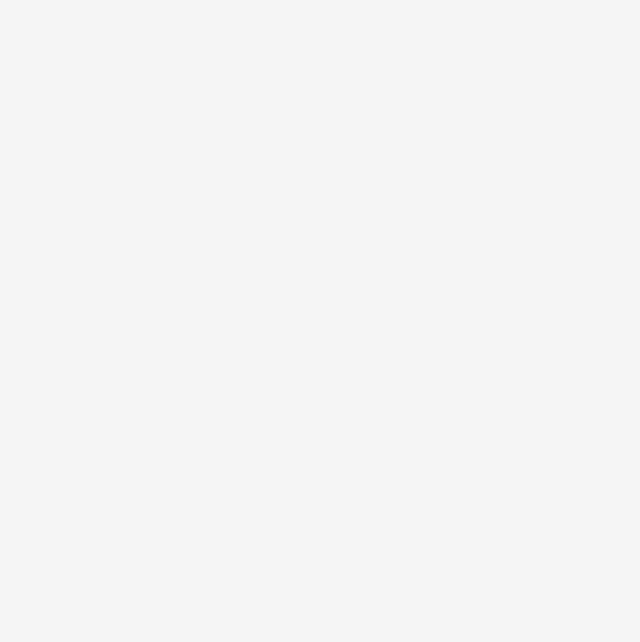
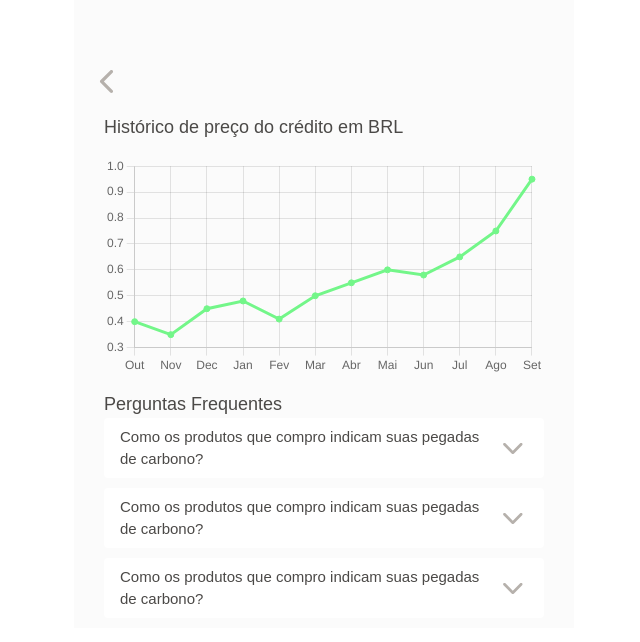
Before and after one commit to rafaelfrisch/hackathon-open-finance-front, a React (Create React App) app: page /chart in a window 1280 px wide. Before the commit this address had no page. Shown: the top 642 px of the page, without its empty margins (316-956 px from the left). Built offline with nearby package versions, Linux system fonts and the light colour scheme.

Commit message:
Chart page

```diff
--- /dev/null
+++ b/src/pages/Chart/index.js
@@ -0,0 +1,117 @@
+import { IoIosArrowBack } from "react-icons/io";
+import "./styles.css";
+import {
+    Chart as ChartJS,
+    CategoryScale,
+    LinearScale,
+    PointElement,
+    LineElement,
+    Title,
+    Tooltip,
+    Legend,
+} from 'chart.js';
+import { Line } from 'react-chartjs-2';
+import { IoIosArrowDown } from "react-icons/io";
+import { useState } from "react";
+import { useNavigate } from "react-router-dom";
+
+
+export default function ChartPage(){
+    ChartJS.register(
+        CategoryScale,
+        LinearScale,
+        PointElement,
+        LineElement,
+        Title,
+        Tooltip,
+        Legend
+    );
+    const history = useNavigate();
+
+    const [showQ1, setShowQ1] = useState(false);
+    const [showQ2, setShowQ2] = useState(false);
+    const [showQ3, setShowQ3] = useState(false);
+    const optionsChart = {
+        plugins: {
+          legend: {
+            display: false
+          },
+          title: {
+            display: false
+          },
+          gridline: {
+            display: false
+          }
+        },
+    };
+    const labels = ['Out', 'Nov','Dec', 'Jan', 'Fev', 'Mar', 'Abr', 'Mai', 'Jun', 'Jul', 'Ago', 'Set']
+    const dataChart = {
+        labels,
+        datasets: [
+          {
+            label: 'Token',
+            data: [0.4,0.35,0.45,0.48,0.41,0.50, 0.55,0.60, 0.58, 0.65,0.75,0.95],
+            borderColor: '#73F689',
+            backgroundColor: '#73F689',
+          },
+        ],
+    };
+
+
+
+    function toggleShowQ(question, setQuestion){
+        setQuestion(!question);
+    }
+
+    return(
+        <div className="chartpage-container">
+            <div className="arrow-container" onClick={() => history(-1)}>
+                <IoIosArrowBack className="logo-arrow"/>
+            </div>
+            <h1>
+                Histórico de preço do crédito em BRL
+            </h1>
+            <Line  className="chart" options={optionsChart} data={dataChart}/>
+            <h1>Perguntas Frequentes</h1>
+            <div className="question-container">
+                <p>Como os produtos que compro indicam suas pegadas de carbono?</p>
+                <IoIosArrowDown  onClick={() => toggleShowQ(showQ1, setShowQ1)} class="arrow-down"/>
+            </div>
+            {showQ1 &&
+            <div className="ans-container">
+                <p>Lorem Ipsum is simply dummy text of the printing and typesetting industry.
+                    Lorem Ipsum has been the industry's standard dummy text ever since the 1500s,
+                    when an unknown printer took a galley of type and scrambled it to make a type specimen book.
+                    It has survived not only five centuries, but also the leap into electronic typesetting,
+                </p>
+            </div>}
+
+            <div className="question-container">
+                <p>Como os produtos que compro indicam suas pegadas de carbono?</p>
+                <IoIosArrowDown  onClick={() => toggleShowQ(showQ2, setShowQ2)} class="arrow-down"/>
+            </div>
+            {showQ2 &&
+            <div className="ans-container">
+                <p>Lorem Ipsum is simply dummy text of the printing and typesetting industry.
+                    Lorem Ipsum has been the industry's standard dummy text ever since the 1500s,
+                    when an unknown printer took a galley of type and scrambled it to make a type specimen book.
+                    It has survived not only five centuries, but also the leap into electronic typesetting,
+                </p>
+            </div>}
+
+            <div className="question-container">
+                <p>Como os produtos que compro indicam suas pegadas de carbono?</p>
+                <IoIosArrowDown  onClick={() => toggleShowQ(showQ3, setShowQ3)} class="arrow-down"/>
+            </div>
+            {showQ3 &&
+            <div className="ans-container">
+                <p>Lorem Ipsum is simply dummy text of the printing and typesetting industry.
+                    Lorem Ipsum has been the industry's standard dummy text ever since the 1500s,
+                    when an unknown printer took a galley of type and scrambled it to make a type specimen book.
+                    It has survived not only five centuries, but also the leap into electronic typesetting,
+                </p>
+            </div>}
+
+        </div>
+    );
+}
--- /dev/null
+++ b/src/pages/Chart/styles.css
@@ -0,0 +1,82 @@
+body{
+    background: #FFFFFF;
+    color: #4B4947;
+
+}
+
+.chartpage-container{
+    position: absolute;
+    margin-left: auto;
+    margin-right: auto;
+    left: 0;
+    right: 0;
+    padding-top: 5%;
+    background: #FBFBFB;
+    width: 100%;
+    max-width: 500px;
+    justify-content: center;
+    align-items: center;
+    padding-left: 30px;
+    padding-right: 30px;
+}
+
+.chartpage-container .arrow-container{
+    justify-content: left;
+    width: 100%;
+    margin-left: -15px;
+    transition: filter 0.3s;
+    margin-bottom: 15px;
+}
+
+.chartpage-container .arrow-container:hover{
+    filter: brightness(75%);
+    cursor: pointer;
+}
+
+.chartpage-container .logo-arrow{
+    font-size: 35px;
+    color: #B6B1AC
+}
+
+.chartpage-container .question-container{
+    background: #FFFFFF;
+    display: flex;
+    flex-direction: row;
+    width: 100%;
+    padding-left: 16px;
+    padding-right: 16px;
+    align-items: center;
+    justify-content: space-between;
+    margin-bottom: 10px;
+    border-radius: 4px;
+    height: 60px;
+}
+
+.chartpage-container .question-container  .arrow-down{
+    font-size: 35px;
+    color: #B6B1AC
+}
+
+.chartpage-container .ans-container{
+    width: 100%;
+    padding-left: 16px;
+    padding-right: 16px;
+    align-items: center;
+    justify-content: space-between;
+    margin-bottom: 10px;
+}
+
+.chartpage-container h1{
+    font-size: 18px;
+    font-family: 'Montserrat', sans-serif;
+}
+.chartpage-container p{
+    font-size: 15px;
+    font-family: 'Montserrat', sans-serif;
+}
+
+.chart{
+    width: 100%;
+    margin-top: 15px;
+    margin-bottom: 15px;
+}
--- a/src/routes.js
+++ b/src/routes.js
@@ -6,6 +6,7 @@ import Register from './pages/Register';
 import LoginPage from './pages/Login/index'
 import ClientPage from './pages/ClientPage/index'
 import EnviarCreditos from './pages/EnviarCreditos/index'
+import ChartPage from './pages/Chart';
 
 const RoutesPages = () => (
     <BrowserRouter>
@@ -15,6 +16,7 @@ const RoutesPages = () => (
             <Route exact path="login" element={<LoginPage />} />
             <Route exact path="client" element={<ClientPage />} />
             <Route exact path="enviarCreditos" element={<EnviarCreditos />} />
+            <Route exact path ="chart" element={<ChartPage/>}/>
         </Routes>
     </BrowserRouter>
 );
```
